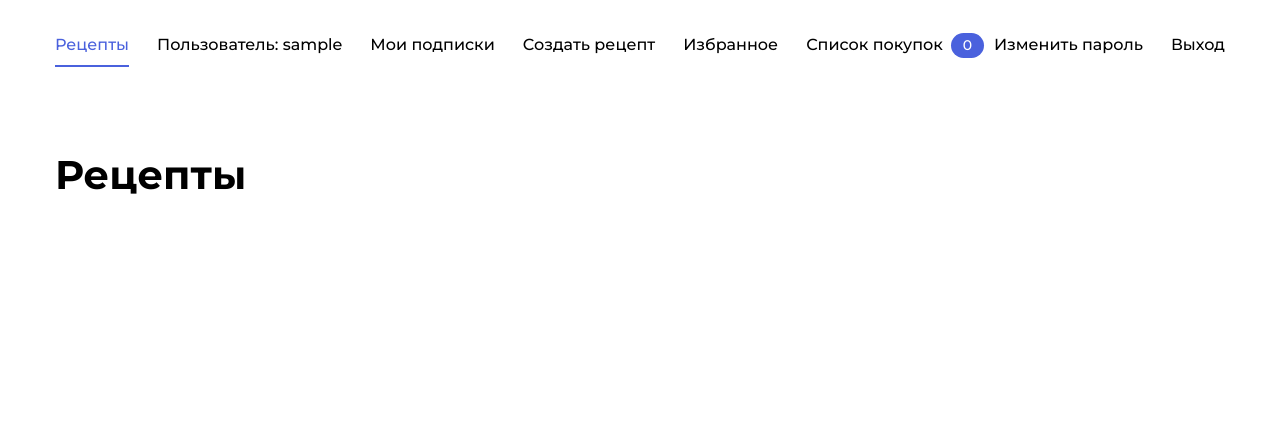
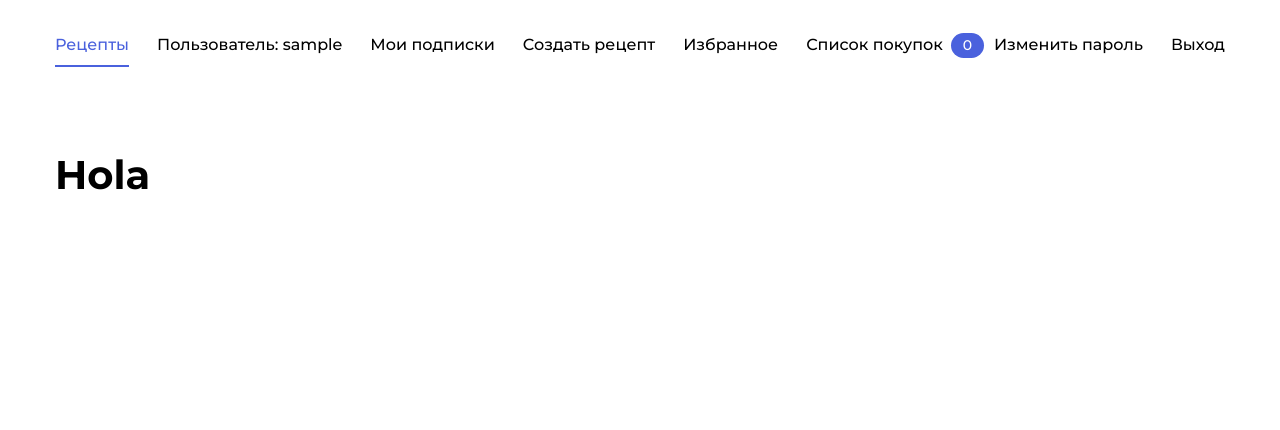
Before and after one commit to JulieNikitina/foodgram-project, a Django app: page / in a window 1280 px wide. Shown: the top 430 px of the page. Run offline with Django 3.2, Linux system fonts and the light colour scheme; the visitor is signed in with stand-in values (Sample User, id 1); data that the repository does not hold is empty.

```diff
--- a/templates/index.html
+++ b/templates/index.html
@@ -7,7 +7,7 @@
 {% endblock %}
 {% csrf_token %}
 {% block header %}
-    Рецепты
+    Hola
 {% endblock %}
 {% block menu %}
     {% include 'recipes/utils/tags.html' %}
```
